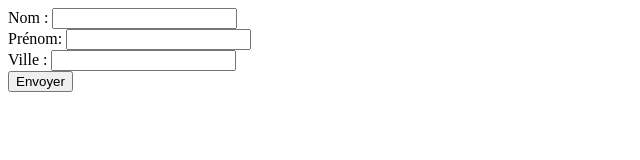
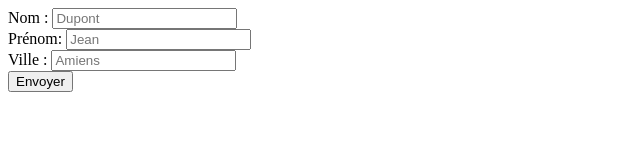
Before and after one commit to LegrandRemy/JSPartie1Ex4, a plain HTML site: page index.html in a window 1280 px wide. Shown: the full height of the page, 0-640 px from the left. Drawn offline with Linux system fonts and the light colour scheme.

Commit message:
correction exercice

```diff
--- a/index.html
+++ b/index.html
@@ -8,18 +8,18 @@
     <link rel="stylesheet" href="assets/css/style.css">
 </head>
 <body>
-    <form action="formulaire"id="formulaire" method="post">
+    <form action="#"id="formulaire" method="post">
         <div>
             <label for="name">Nom :</label>
-            <input type="text" id="name" name="user_name">
+            <input type="text" id="name" name="name" placeholder="Dupont">
         </div>
         <div>
             <label for="firstname">Prénom:</label>
-            <input type="text" id="firstname" name="firstname">
+            <input type="text" id="firstname" name="firstname" placeholder="Jean">
         </div>
         <div>
             <label for="city">Ville :</label>
-            <input type="text" id="city" name="city">
+            <input type="text" id="city" name="city" placeholder="Amiens">
         </div>
         <button type="button" id="sdformulaire">Envoyer</button>
     </form>
```
Also changed, not shown: assets/js/script.js (+13 -0 lines).
